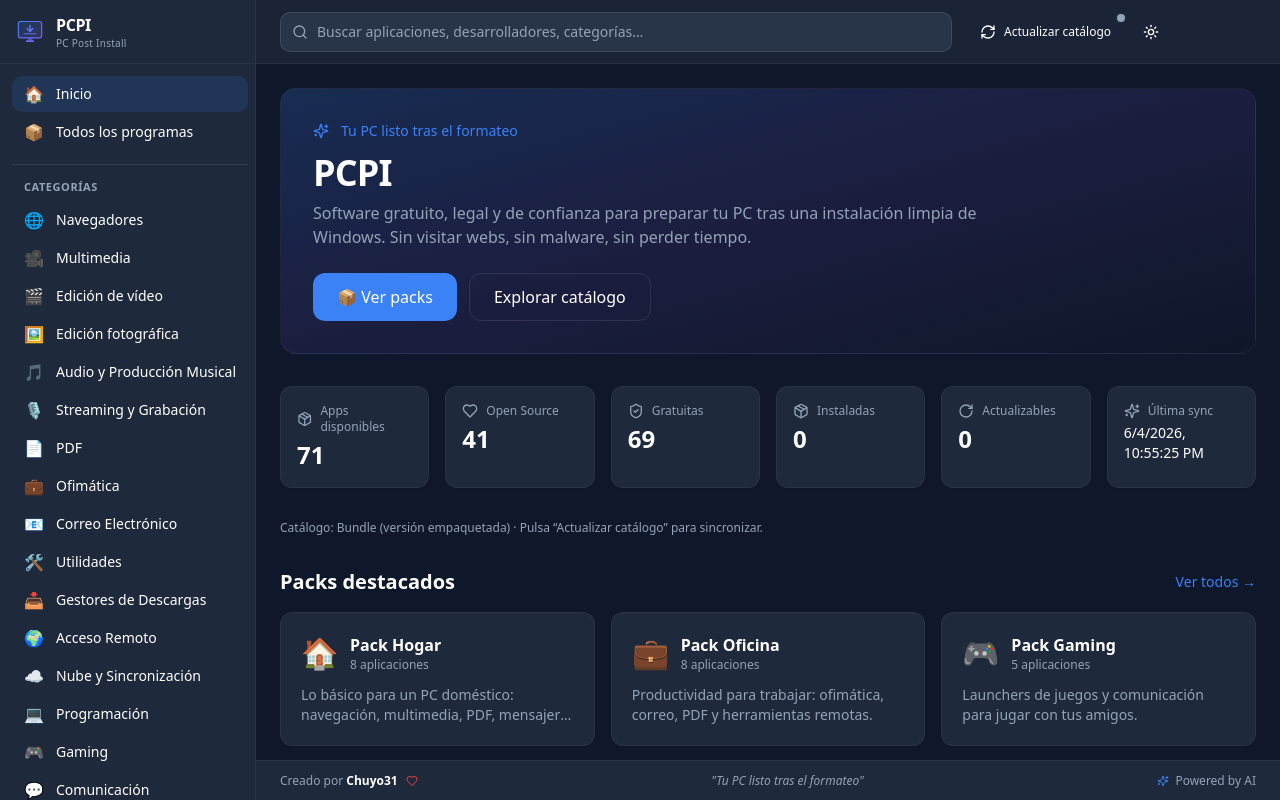
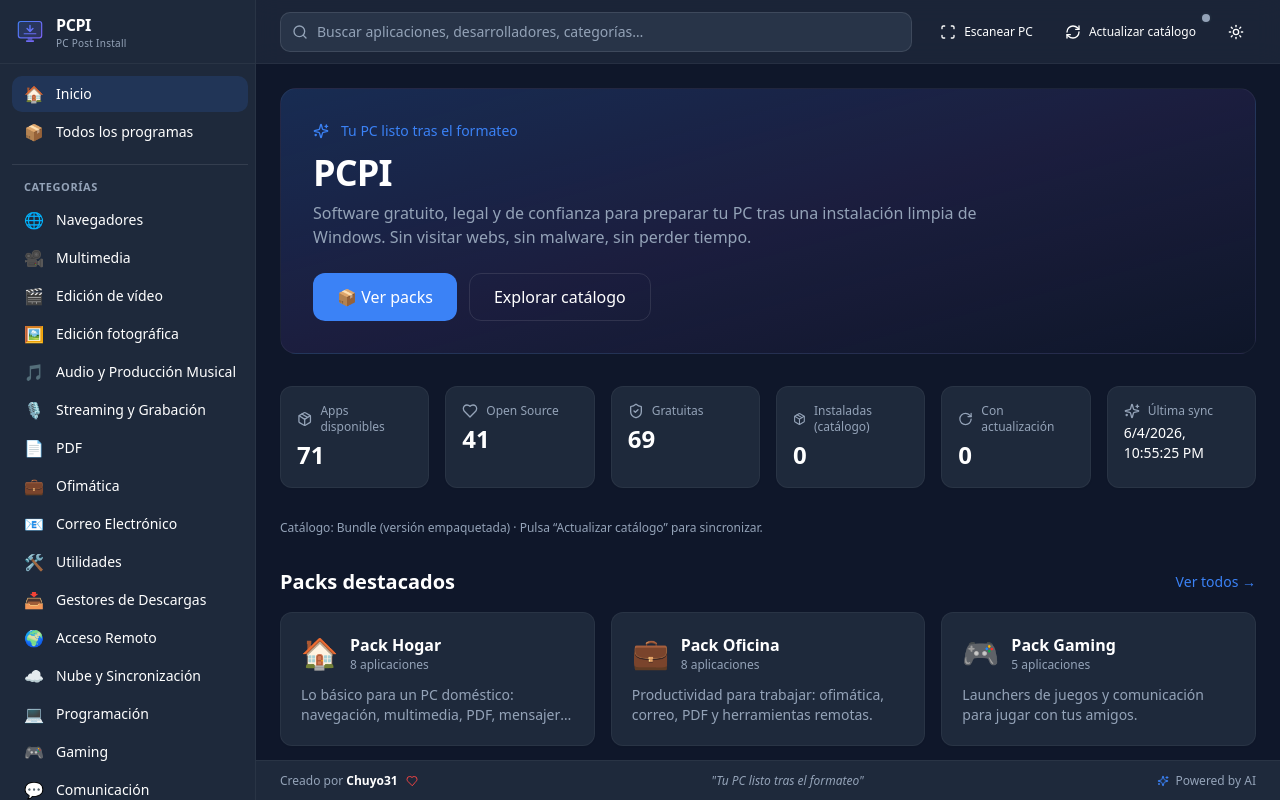
Before and after one commit to chuyo31/PCPI-chuyo31, a React (Vite) app: page / in a window 1280 px wide. Built offline with nearby package versions, Linux system fonts and the light colour scheme.

Commit message:
fix: detectar apps instaladas y actualizables via Winget con badges y filtros

```diff
--- a/src/components/AppCard.tsx
+++ b/src/components/AppCard.tsx
@@ -9,7 +9,13 @@ import type { AppEntry } from '@/catalog/types'
 import { TAG_META } from '@/utils/tags'
 import { categoryName } from '@/catalog/categories'
 import { formatSizeMb } from '@/utils/format'
-import { useInstaller, isAppInstalled, isAppUpgradable } from '@/services/installer'
+import {
+  useInstaller,
+  isAppInstalled,
+  isAppUpgradable,
+  getInstalledVersion,
+  getUpgradeInfo,
+} from '@/services/installer'
 import { queueStatusLabel } from '@/utils/installStatus'
 import { cn } from '@/utils/cn'
 
@@ -21,14 +27,29 @@ interface AppCardProps {
 
 export function AppCard({ app, selected, onToggleSelect }: AppCardProps) {
   const navigate = useNavigate()
-  const installedIds = useInstaller((s) => s.installedIds)
-  const upgradableIds = useInstaller((s) => s.upgradableIds)
+  const installedById = useInstaller((s) => s.installedById)
+  const upgradableById = useInstaller((s) => s.upgradableById)
+  const systemScanReady = useInstaller((s) => s.systemScanReady)
   const enqueue = useInstaller((s) => s.enqueue)
   const runQueue = useInstaller((s) => s.runQueue)
   const queueItem = useInstaller((s) => s.queue.find((q) => q.app.id === app.id))
 
-  const installed = useMemo(() => isAppInstalled(installedIds, app), [installedIds, app])
-  const upgradable = useMemo(() => isAppUpgradable(upgradableIds, app), [upgradableIds, app])
+  const installed = useMemo(
+    () => systemScanReady && isAppInstalled(installedById, app),
+    [installedById, app, systemScanReady],
+  )
+  const upgradable = useMemo(
+    () => systemScanReady && isAppUpgradable(upgradableById, app),
+    [upgradableById, app, systemScanReady],
+  )
+  const installedVersion = useMemo(
+    () => getInstalledVersion(installedById, app),
+    [installedById, app],
+  )
+  const upgradeInfo = useMemo(
+    () => getUpgradeInfo(upgradableById, app),
+    [upgradableById, app],
+  )
 
   const onInstall = (e: React.MouseEvent) => {
     e.stopPropagation()
@@ -45,8 +66,24 @@ export function AppCard({ app, selected, onToggleSelect }: AppCardProps) {
         'group relative flex flex-col cursor-pointer overflow-hidden',
         'hover:scale-[1.03] hover:shadow-xl hover:shadow-pcpi-accent/10 hover:border-pcpi-accent/30',
         selected && 'ring-2 ring-pcpi-accent border-pcpi-accent/50',
+        installed && !upgradable && 'border-pcpi-success/25',
+        upgradable && 'border-pcpi-warning/40',
       )}
     >
+      {(installed || upgradable) && (
+        <div className="absolute top-2 left-2 z-10 flex flex-wrap gap-1">
+          {installed && (
+            <Badge variant="success" className="text-[10px] shadow-sm">
+              Instalada
+            </Badge>
+          )}
+          {upgradable && (
+            <Badge variant="warning" className="text-[10px] shadow-sm">
+              Actualización
+            </Badge>
+          )}
+        </div>
+      )}
       {onToggleSelect && (
         <div
           className="absolute top-3 right-3 z-10"
@@ -113,7 +150,14 @@ export function AppCard({ app, selected, onToggleSelect }: AppCardProps) {
 
         <div className="flex items-center justify-between gap-2 pt-1">
           <div className="text-[11px] text-pcpi-text-muted-light dark:text-pcpi-text-muted">
-            {app.version ?? '—'} · {formatSizeMb(app.sizeMb)}
+            {installedVersion
+              ? `v${installedVersion}`
+              : app.version ?? '—'}
+            {upgradeInfo && (
+              <span className="text-pcpi-warning"> → v{upgradeInfo.available}</span>
+            )}
+            {' · '}
+            {formatSizeMb(app.sizeMb)}
           </div>
 
           {queueItem && queueItem.status !== 'completed' && queueItem.status !== 'error' ? (
@@ -133,10 +177,10 @@ export function AppCard({ app, selected, onToggleSelect }: AppCardProps) {
               variant="outline"
               onClick={(e) => {
                 e.stopPropagation()
-                if (app.website) window.pcpi?.app.openExternal(app.website)
+                if (app.website) void window.pcpi?.app.openExternal(app.website)
               }}
             >
-              <ExternalLink className="h-3.5 w-3.5" /> Abrir
+              <CheckCircle2 className="h-3.5 w-3.5 text-pcpi-success" /> Instalada
             </Button>
           ) : (
             <Button size="sm" onClick={onInstall}>
--- a/src/components/Header.tsx
+++ b/src/components/Header.tsx
@@ -1,4 +1,4 @@
-import { Search, Moon, Sun, RefreshCw, Loader2, CheckCircle2 } from 'lucide-react'
+import { Search, Moon, Sun, RefreshCw, Loader2, CheckCircle2, Scan } from 'lucide-react'
 import { useState } from 'react'
 import { useNavigate } from 'react-router-dom'
 import { Button } from '@/components/ui/button'
@@ -7,6 +7,7 @@ import { Tooltip, TooltipContent, TooltipTrigger } from '@/components/ui/tooltip
 import { useTheme } from '@/hooks/useTheme'
 import { useInstaller } from '@/services/installer'
 import { useCatalog } from '@/services/catalog'
+import { isAppInstalled, isAppUpgradable } from '@/services/installer'
 import { useToasts } from '@/components/Toast'
 import { formatDate } from '@/utils/format'
 import { cn } from '@/utils/cn'
@@ -15,17 +16,34 @@ export function Header() {
   const { theme, toggle } = useTheme()
   const navigate = useNavigate()
   const refreshSystem = useInstaller((s) => s.refreshSystemState)
+  const catalog = useCatalog((s) => s.catalog)
   const updateCatalog = useCatalog((s) => s.update)
   const catalogLoading = useCatalog((s) => s.loading)
   const catalogSource = useCatalog((s) => s.source)
   const catalogLastUpdate = useCatalog((s) => s.lastUpdate)
   const pushToast = useToasts((s) => s.push)
   const [query, setQuery] = useState('')
+  const [scanning, setScanning] = useState(false)
 
   const onSubmit = (e: React.FormEvent) => {
     e.preventDefault()
     const q = query.trim()
     navigate(q ? `/catalog?q=${encodeURIComponent(q)}` : '/catalog')
+  }
+
+  const onScanSystem = async () => {
+    setScanning(true)
+    try {
+      await refreshSystem()
+      const { installedById, upgradableById } = useInstaller.getState()
+      const inst = catalog.filter((a) => isAppInstalled(installedById, a)).length
+      const upg = catalog.filter((a) => isAppUpgradable(upgradableById, a)).length
+      pushToast(`${inst} instaladas del catálogo · ${upg} con actualización`, 'success')
+    } catch {
+      pushToast('No se pudo escanear el sistema con Winget', 'error')
+    } finally {
+      setScanning(false)
+    }
   }
 
   const onUpdateCatalog = async () => {
@@ -58,6 +76,22 @@ export function Header() {
       </form>
 
       <div className="flex items-center gap-2">
+        <Tooltip>
+          <TooltipTrigger asChild>
+            <Button variant="ghost" size="sm" onClick={onScanSystem} disabled={scanning}>
+              {scanning ? (
+                <Loader2 className="h-4 w-4 animate-spin" />
+              ) : (
+                <Scan className="h-4 w-4" />
+              )}
+              <span className="hidden lg:inline">Escanear PC</span>
+            </Button>
+          </TooltipTrigger>
+          <TooltipContent>
+            Detectar qué apps del catálogo ya están instaladas y cuáles tienen actualización (Winget).
+          </TooltipContent>
+        </Tooltip>
+
         <Tooltip>
           <TooltipTrigger asChild>
             <Button
--- a/src/pages/AppDetailPage.tsx
+++ b/src/pages/AppDetailPage.tsx
@@ -7,7 +7,13 @@ import { TAG_META } from '@/utils/tags'
 import { Button } from '@/components/ui/button'
 import { Badge } from '@/components/ui/badge'
 import { Card, CardContent } from '@/components/ui/card'
-import { useInstaller, isAppInstalled, isAppUpgradable } from '@/services/installer'
+import {
+  useInstaller,
+  isAppInstalled,
+  isAppUpgradable,
+  getInstalledVersion,
+  getUpgradeInfo,
+} from '@/services/installer'
 import { formatSizeMb } from '@/utils/format'
 import { cn } from '@/utils/cn'
 
@@ -16,13 +22,22 @@ export function AppDetailPage() {
   const catalog = useCatalog((s) => s.catalog)
   const app = id ? findApp(id, catalog) : undefined
 
-  const installedIds = useInstaller((s) => s.installedIds)
-  const upgradableIds = useInstaller((s) => s.upgradableIds)
+  const installedById = useInstaller((s) => s.installedById)
+  const upgradableById = useInstaller((s) => s.upgradableById)
+  const systemScanReady = useInstaller((s) => s.systemScanReady)
   const enqueue = useInstaller((s) => s.enqueue)
   const runQueue = useInstaller((s) => s.runQueue)
 
-  const installed = useMemo(() => (app ? isAppInstalled(installedIds, app) : false), [installedIds, app])
-  const upgradable = useMemo(() => (app ? isAppUpgradable(upgradableIds, app) : false), [upgradableIds, app])
+  const installed = useMemo(
+    () => (app && systemScanReady ? isAppInstalled(installedById, app) : false),
+    [installedById, app, systemScanReady],
+  )
+  const upgradable = useMemo(
+    () => (app && systemScanReady ? isAppUpgradable(upgradableById, app) : false),
+    [upgradableById, app, systemScanReady],
+  )
+  const installedVersion = app ? getInstalledVersion(installedById, app) : undefined
+  const upgradeInfo = app ? getUpgradeInfo(upgradableById, app) : undefined
 
   if (!app) {
     return (
@@ -76,6 +91,17 @@ export function AppDetailPage() {
           </div>
 
           <div className="mt-3 flex flex-wrap gap-1.5">
+            {installed && (
+              <Badge variant="success">Instalada{installedVersion ? ` · v${installedVersion}` : ''}</Badge>
+            )}
+            {upgradable && upgradeInfo && (
+              <Badge variant="warning">
+                Actualización · v{upgradeInfo.current} → v{upgradeInfo.available}
+              </Badge>
+            )}
+            {!installed && systemScanReady && (
+              <Badge variant="outline">No instalada</Badge>
+            )}
             {app.tags.map((t) => {
               const meta = TAG_META[t]
               return (
@@ -93,8 +119,8 @@ export function AppDetailPage() {
                 <RefreshCw className="h-4 w-4" /> Actualizar
               </Button>
             ) : installed ? (
-              <Button variant="outline" onClick={() => app.website && window.pcpi?.app.openExternal(app.website)}>
-                <ExternalLink className="h-4 w-4" /> Abrir web
+              <Button variant="outline" disabled>
+                Instalada en tu PC
               </Button>
             ) : (
               <Button onClick={install}>
--- a/src/pages/CatalogPage.tsx
+++ b/src/pages/CatalogPage.tsx
@@ -6,10 +6,11 @@ import { Button } from '@/components/ui/button'
 import { AppCard } from '@/components/AppCard'
 import { useCatalog } from '@/services/catalog'
 import { CATEGORIES, categoryName } from '@/catalog/categories'
-import { useInstaller } from '@/services/installer'
+import { useInstaller, isAppInstalled, isAppUpgradable } from '@/services/installer'
 import { cn } from '@/utils/cn'
 
 type View = 'grid' | 'list'
+type StatusFilter = 'all' | 'installed' | 'upgradable' | 'not_installed'
 
 export function CatalogPage({ fixedCategory }: { fixedCategory?: string }) {
   const [params, setParams] = useSearchParams()
@@ -18,13 +19,40 @@ export function CatalogPage({ fixedCategory }: { fixedCategory?: string }) {
   const enqueue = useInstaller((s) => s.enqueue)
   const runQueue = useInstaller((s) => s.runQueue)
   const catalog = useCatalog((s) => s.catalog)
+  const installedById = useInstaller((s) => s.installedById)
+  const upgradableById = useInstaller((s) => s.upgradableById)
+  const systemScanReady = useInstaller((s) => s.systemScanReady)
 
   const q = (params.get('q') ?? '').trim().toLowerCase()
   const category = fixedCategory ?? params.get('category') ?? ''
+  const statusFilter = (params.get('status') as StatusFilter) || 'all'
+
+  const counts = useMemo(() => {
+    let installed = 0
+    let upgradable = 0
+    let notInstalled = 0
+    for (const a of catalog) {
+      const inst = systemScanReady && isAppInstalled(installedById, a)
+      const upg = systemScanReady && isAppUpgradable(upgradableById, a)
+      if (inst) installed++
+      if (upg) upgradable++
+      if (systemScanReady && !inst) notInstalled++
+    }
+    return { installed, upgradable, notInstalled }
+  }, [catalog, installedById, upgradableById, systemScanReady])
 
   const apps = useMemo(() => {
     return catalog.filter((a) => {
       if (category && a.category !== category) return false
+
+      if (systemScanReady && statusFilter !== 'all') {
+        const inst = isAppInstalled(installedById, a)
+        const upg = isAppUpgradable(upgradableById, a)
+        if (statusFilter === 'installed' && !inst) return false
+        if (statusFilter === 'upgradable' && !upg) return false
+        if (statusFilter === 'not_installed' && inst) return false
+      }
+
       if (!q) return true
       return (
         a.name.toLowerCase().includes(q) ||
@@ -33,7 +61,14 @@ export function CatalogPage({ fixedCategory }: { fixedCategory?: string }) {
         a.tags.some((t) => t.toLowerCase().includes(q))
       )
     })
-  }, [q, category, catalog])
+  }, [q, category, catalog, statusFilter, installedById, upgradableById, systemScanReady])
+
+  const setStatusFilter = (status: StatusFilter) => {
+    const next = new URLSearchParams(params)
+    if (status === 'all') next.delete('status')
+    else next.set('status', status)
+    setParams(next, { replace: true })
+  }
 
   const toggleSelect = (id: string) => {
     setSelected((prev) => {
@@ -65,6 +100,32 @@ export function CatalogPage({ fixedCategory }: { fixedCategory?: string }) {
           {selected.size > 0 && ` · ${selected.size} seleccionadas`}
         </p>
       </header>
+
+      {systemScanReady && (
+        <div className="flex flex-wrap gap-2">
+          <FilterChip
+            active={statusFilter === 'all'}
+            onClick={() => setStatusFilter('all')}
+            label="Todas"
+          />
+          <FilterChip
+            active={statusFilter === 'installed'}
+            onClick={() => setStatusFilter('installed')}
+            label={`Instaladas (${counts.installed})`}
+          />
+          <FilterChip
+            active={statusFilter === 'upgradable'}
+            onClick={() => setStatusFilter('upgradable')}
+            label={`Actualizables (${counts.upgradable})`}
+            accent="warning"
+          />
+          <FilterChip
+            active={statusFilter === 'not_installed'}
+            onClick={() => setStatusFilter('not_installed')}
+            label={`No instaladas (${counts.notInstalled})`}
+          />
+        </div>
+      )}
 
       {/* Toolbar */}
       <div className="flex flex-wrap items-center gap-2">
@@ -184,3 +245,32 @@ export function CatalogPage({ fixedCategory }: { fixedCategory?: string }) {
     </div>
   )
 }
+
+function FilterChip({
+  label,
+  active,
+  onClick,
+  accent,
+}: {
+  label: string
+  active: boolean
+  onClick: () => void
+  accent?: 'warning'
+}) {
+  return (
+    <button
+      type="button"
+      onClick={onClick}
+      className={cn(
+        'rounded-full border px-3 py-1 text-xs font-medium transition',
+        active
+          ? accent === 'warning'
+            ? 'border-pcpi-warning bg-pcpi-warning/15 text-pcpi-warning'
+            : 'border-pcpi-accent bg-pcpi-accent/15 text-pcpi-accent'
+          : 'border-white/10 text-pcpi-text-muted hover:border-white/20',
+      )}
+    >
+      {label}
+    </button>
+  )
+}
--- a/src/pages/HomePage.tsx
+++ b/src/pages/HomePage.tsx
@@ -3,13 +3,13 @@ import { Link } from 'react-router-dom'
 import { Package, Sparkles, Heart, ShieldCheck, RotateCw } from 'lucide-react'
 import { Card, CardContent } from '@/components/ui/card'
 import { Button } from '@/components/ui/button'
-import { useInstaller } from '@/services/installer'
+import { useInstaller, isAppInstalled, isAppUpgradable } from '@/services/installer'
 import { useCatalog } from '@/services/catalog'
 import { formatDate } from '@/utils/format'
 
 export function HomePage() {
-  const installed = useInstaller((s) => s.installedIds)
-  const upgradable = useInstaller((s) => s.upgradableIds)
+  const installedById = useInstaller((s) => s.installedById)
+  const upgradableById = useInstaller((s) => s.upgradableById)
   const refresh = useInstaller((s) => s.refreshSystemState)
   const catalog = useCatalog((s) => s.catalog)
   const packs = useCatalog((s) => s.packs)
@@ -28,6 +28,8 @@ export function HomePage() {
   const total = catalog.length
   const openSource = catalog.filter((a) => a.tags.includes('opensource')).length
   const free = catalog.filter((a) => a.tags.includes('free') || a.tags.includes('opensource')).length
+  const installedCount = catalog.filter((a) => isAppInstalled(installedById, a)).length
+  const upgradableCount = catalog.filter((a) => isAppUpgradable(upgradableById, a)).length
   const catalogStamp = source === 'remote' && lastUpdate ? formatDate(lastUpdate) : 'Bundle'
 
   return (
@@ -58,8 +60,8 @@ export function HomePage() {
         <Stat icon={<Package className="h-4 w-4" />} label="Apps disponibles" value={total} />
         <Stat icon={<Heart className="h-4 w-4" />} label="Open Source" value={openSource} />
         <Stat icon={<ShieldCheck className="h-4 w-4" />} label="Gratuitas" value={free} />
-        <Stat icon={<Package className="h-4 w-4" />} label="Instaladas" value={installed.size} />
-        <Stat icon={<RotateCw className="h-4 w-4" />} label="Actualizables" value={upgradable.size} />
+        <Stat icon={<Package className="h-4 w-4" />} label="Instaladas (catálogo)" value={installedCount} />
+        <Stat icon={<RotateCw className="h-4 w-4" />} label="Con actualización" value={upgradableCount} />
         <Stat icon={<Sparkles className="h-4 w-4" />} label="Última sync" value={lastSync} small />
       </section>
 
--- a/src/services/installer.ts
+++ b/src/services/installer.ts
@@ -20,6 +20,11 @@ export interface QueueItem {
   finishedAt?: number
 }
 
+export interface UpgradeInfo {
+  current: string
+  available: string
+}
+
 interface InstallerState {
   queue: QueueItem[]
   running: boolean
@@ -28,17 +33,21 @@ interface InstallerState {
   clearCompleted: () => void
   runQueue: () => Promise<void>
 
-  /** Reactividad: estos sets cambian tras detectar y permiten re-render fino. */
-  installedIds: Set<string>
-  upgradableIds: Set<string>
+  /** wingetId (minúsculas) → versión instalada */
+  installedById: Record<string, string>
+  /** wingetId (minúsculas) → info de actualización */
+  upgradableById: Record<string, UpgradeInfo>
+  systemScanReady: boolean
+
   refreshSystemState: () => Promise<void>
 }
 
 export const useInstaller = create<InstallerState>((set, get) => ({
   queue: [],
   running: false,
-  installedIds: new Set(),
-  upgradableIds: new Set(),
+  installedById: {},
+  upgradableById: {},
+  systemScanReady: false,
 
   enqueue: (appIds) => {
     const queue = [...get().queue]
@@ -65,7 +74,6 @@ export const useInstaller = create<InstallerState>((set, get) => ({
     if (get().running) return
     set({ running: true })
 
-    // Suscripción a eventos de progreso del main.
     const unsubscribe = window.pcpi.packages.onProgress((p) => {
       const queue = get().queue.map((item) => {
         if (item.app.wingetId !== p.id) return item
@@ -83,8 +91,6 @@ export const useInstaller = create<InstallerState>((set, get) => ({
     })
 
     try {
-      // Ejecutamos en serie para no saturar Winget ni la red.
-      // eslint-disable-next-line no-constant-condition
       while (true) {
         const current = get().queue.find((q) => q.status === 'pending')
         if (!current) break
@@ -123,16 +129,34 @@ export const useInstaller = create<InstallerState>((set, get) => ({
   },
 
   refreshSystemState: async () => {
+    if (!window.pcpi) {
+      set({ systemScanReady: true })
+      return
+    }
     try {
       const [installed, upgradable] = await Promise.all([
         window.pcpi.packages.listInstalled(),
         window.pcpi.packages.listUpgradable(),
       ])
-      const installedIds = new Set(installed.map((p) => p.id.toLowerCase()))
-      const upgradableIds = new Set(upgradable.map((p) => p.id.toLowerCase()))
-      set({ installedIds, upgradableIds })
+
+      const installedById: Record<string, string> = {}
+      for (const p of installed) {
+        if (p.id) installedById[p.id.toLowerCase()] = p.version
+      }
+
+      const upgradableById: Record<string, UpgradeInfo> = {}
+      for (const p of upgradable) {
+        if (p.id && p.available) {
+          upgradableById[p.id.toLowerCase()] = {
+            current: p.current,
+            available: p.available,
+          }
+        }
+      }
+
+      set({ installedById, upgradableById, systemScanReady: true })
     } catch {
-      // Ignorar: Winget puede no estar disponible (Linux/macOS).
+      set({ systemScanReady: true })
     }
   },
 }))
@@ -148,13 +172,32 @@ function markItem(
   })
 }
 
-/** Helper: ¿hay una app instalada según el último refresh? */
-export function isAppInstalled(installedIds: Set<string>, app: AppEntry): boolean {
-  return installedIds.has(app.wingetId.toLowerCase())
+export function isAppInstalled(
+  installedById: Record<string, string>,
+  app: AppEntry,
+): boolean {
+  return app.wingetId.toLowerCase() in installedById
 }
 
-export function isAppUpgradable(upgradableIds: Set<string>, app: AppEntry): boolean {
-  return upgradableIds.has(app.wingetId.toLowerCase())
+export function getInstalledVersion(
+  installedById: Record<string, string>,
+  app: AppEntry,
+): string | undefined {
+  return installedById[app.wingetId.toLowerCase()]
+}
+
+export function isAppUpgradable(
+  upgradableById: Record<string, UpgradeInfo>,
+  app: AppEntry,
+): boolean {
+  return app.wingetId.toLowerCase() in upgradableById
+}
+
+export function getUpgradeInfo(
+  upgradableById: Record<string, UpgradeInfo>,
+  app: AppEntry,
+): UpgradeInfo | undefined {
+  return upgradableById[app.wingetId.toLowerCase()]
 }
 
 function phaseToQueueStatus(phase: string): QueueStatus {
```
Also changed, not shown: electron/providers/windows/winget.ts (+68 -25 lines).
